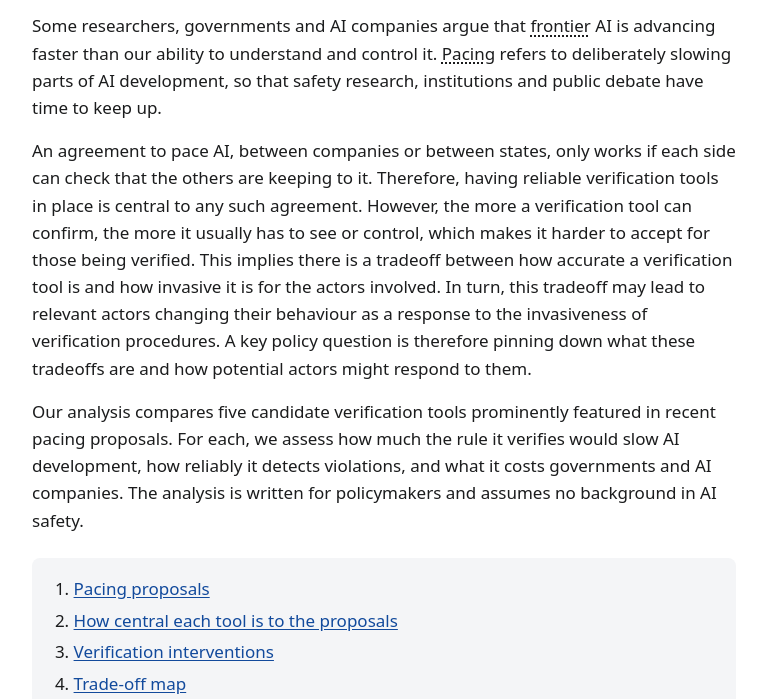
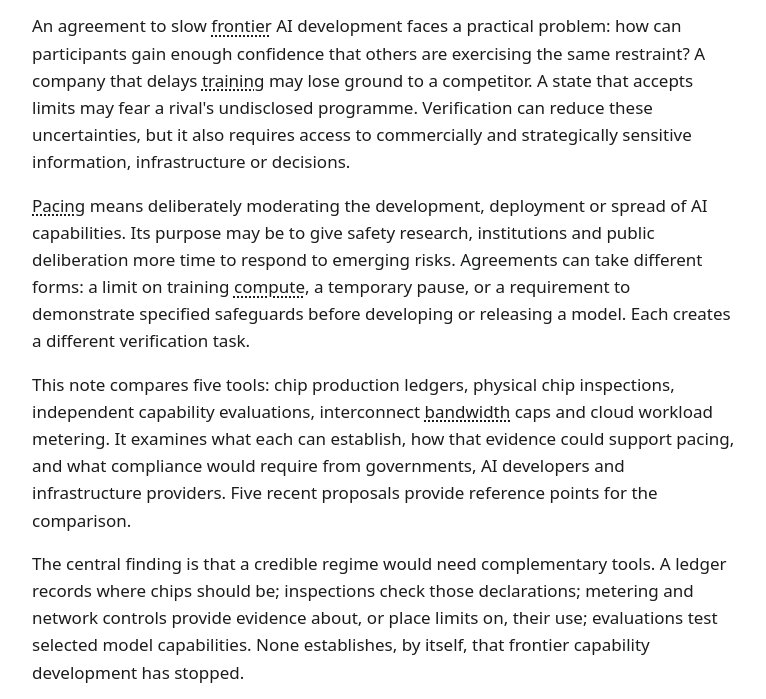
Before and after one commit to AntiliaV/ai-pivot, a plain HTML site: page 3. Own projects/Pacing — verification vs invasiveness/2. Code/pacing-explorer/index.html in a window 1280 px wide. Shown: the part 82-781 px from the top of the page, without its empty margins (128-894 px from the left). Drawn offline with Linux system fonts and the light colour scheme.

Commit message:
Explorer v2.4 text: synced to Website text.md
New six-paragraph introduction, an introduction above the tool boxes, and the
package section ("What could a package include?") shown above the builder's
controls. Dependency reasons now come from the Supporting measures list. The map
caption and title are dropped because Website text.md no longer has the map.

Co-Authored-By: Claude Opus 5.5 <noreply@anthropic.com>

```diff
--- a/3. Own projects/Pacing — verification vs invasiveness/2. Code/pacing-explorer/css/style.css
+++ b/3. Own projects/Pacing — verification vs invasiveness/2. Code/pacing-explorer/css/style.css
@@ -60,7 +60,7 @@ h5 { font-size: 1rem; margin: 1rem 0 .3rem; }
 h1:focus { outline: none; }
 
 p, ul, ol, dl { margin: 0 0 1rem; }
-.intro p, section > p, .tool-head + section p, section ul.bullets, section ol.bullets, .proposal-list { max-width: var(--measure); }
+.intro p, section > p, .builder-text p, .tool-head + section p, section ul.bullets, section ol.bullets, .proposal-list { max-width: var(--measure); }
 .intro { margin-bottom: 1.5rem; }
 
 strong { font-weight: 650; }
--- a/3. Own projects/Pacing — verification vs invasiveness/2. Code/pacing-explorer/data/interventions.js
+++ b/3. Own projects/Pacing — verification vs invasiveness/2. Code/pacing-explorer/data/interventions.js
@@ -14,9 +14,12 @@
 window.PACING_DATA = {
   "siteTitle": "Verifying agreements to pace AI",
   "introduction": [
-    "Some researchers, governments and AI companies argue that frontier AI is advancing faster than our ability to understand and control it. Pacing refers to deliberately slowing parts of AI development, so that safety research, institutions and public debate have time to keep up.",
-    "An agreement to pace AI, between companies or between states, only works if each side can check that the others are keeping to it. Therefore, having reliable verification tools in place is central to any such agreement. However, the more a verification tool can confirm, the more it usually has to see or control, which makes it harder to accept for those being verified. This implies there is a tradeoff between how accurate a verification tool is and how invasive it is for the actors involved. In turn, this tradeoff may lead to relevant actors changing their behaviour as a response to the invasiveness of verification procedures. A key policy question is therefore pinning down what these tradeoffs are and how potential actors might respond to them.",
-    "Our analysis compares five candidate verification tools prominently featured in recent pacing proposals. For each, we assess how much the rule it verifies would slow AI development, how reliably it detects violations, and what it costs governments and AI companies. The analysis is written for policymakers and assumes no background in AI safety."
+    "An agreement to slow frontier AI development faces a practical problem: how can participants gain enough confidence that others are exercising the same restraint? A company that delays training may lose ground to a competitor. A state that accepts limits may fear a rival's undisclosed programme. Verification can reduce these uncertainties, but it also requires access to commercially and strategically sensitive information, infrastructure or decisions.",
+    "Pacing means deliberately moderating the development, deployment or spread of AI capabilities. Its purpose may be to give safety research, institutions and public deliberation more time to respond to emerging risks. Agreements can take different forms: a limit on training compute, a temporary pause, or a requirement to demonstrate specified safeguards before developing or releasing a model. Each creates a different verification task.",
+    "This note compares five tools: chip production ledgers, physical chip inspections, independent capability evaluations, interconnect bandwidth caps and cloud workload metering. It examines what each can establish, how that evidence could support pacing, and what compliance would require from governments, AI developers and infrastructure providers. Five recent proposals provide reference points for the comparison.",
+    "The central finding is that a credible regime would need complementary tools. A ledger records where chips should be; inspections check those declarations; metering and network controls provide evidence about, or place limits on, their use; evaluations test selected model capabilities. None establishes, by itself, that frontier capability development has stopped.",
+    "The design challenge is therefore to obtain enough assurance about a specified restriction while limiting unnecessary disclosure, disruption and external control. More access can improve assurance, but it can also make an agreement harder to negotiate and sustain. Better technical design and governance may reduce both problems.",
+    "This is a comparison of verification options, rather than an assessment of whether any particular pause is justified. It develops one part of the research agenda in [*Pacing the Frontier*](https://pacing.tech/): understanding how verification requirements and the responses they induce affect the prospects for coordinated restraint."
   ],
   "proposals": {
     "intro": "We use five recently published pacing proposals as reference points; each mentions which verification tools it would rely on.",
@@ -137,8 +140,21 @@ window.PACING_DATA = {
     ],
     "legend": "**Core:** central or required. **Partial:** a broader or closely related check is discussed. **Option:** described as a possibility, without commitment. **—:** not discussed."
   },
-  "caption": "Each marker represents one tool, or several tools with the same scores. Tools further right are more invasive for AI labs, while tools higher up are better at detecting violations; the most attractive tools therefore sit in the top left, combining high assurance with little intrusion.",
-  "builderIntro": "Given a set of priorities, the tool below suggests a combination of verification tools and explains the reasoning behind each choice.",
+  "toolsIntro": "The tools address different parts of the problem. The first two establish an inventory and check its physical counterpart. The remaining three examine capabilities, restrict communication or account for compute use.",
+  "builder": {
+    "intro": [
+      "The package explorer uses the assessments in this note to illustrate how different priorities change the selection of tools. Up to three priorities and a preferred limit on invasiveness can be selected. The explanation shows which tools meet the scoring rule, which are added as supporting measures, and what trade-offs follow.",
+      "The result is a starting point for discussion. It does not estimate the combined probability of detecting violations, the total cost of a regime or the likelihood that states would accept it. Several tools may share the same blind spot, and a package can require more access than any headline mechanism suggests."
+    ],
+    "supportingLead": "Supporting measures in the configuration assessed here:",
+    "supporting": [
+      "**Physical chip inspection is linked to the chip ledger.** The ledger supplies the declared inventory against which inspectors check a facility. Inspections can also use other records or investigate suspected sites, so this is a design choice for the explorer rather than a universal prerequisite for inspection.",
+      "**A physical interconnect cap is linked to inspection.** Inspectors check network layouts and physical restrictions. Seals, monitoring or other controls are needed to maintain confidence between visits; a visit alone cannot establish that cables will remain disconnected afterwards."
+    ],
+    "closing": [
+      "The explorer checks each tool together with all its required supporting measures. If any component exceeds the selected invasiveness ceiling, that candidate is omitted and the conflict is explained. Relaxing the ceiling reveals the alternative; supporting tools are never added above the limit automatically."
+    ]
+  },
   "interventions": [
     {
       "id": "ledger",
@@ -361,7 +377,7 @@ window.PACING_DATA = {
         "ledger"
       ],
       "dependsOnWhy": {
-        "ledger": "Inspectors check the chips on site against the ledger's record of which chips should be there."
+        "ledger": "The ledger supplies the declared inventory against which inspectors check a facility."
       },
       "sources": [
         "**Agenda:** Douglas et al. (2026), [*Pacing the Frontier: A Framework & Research Agenda*](https://pacing.tech/).",
@@ -602,7 +618,7 @@ window.PACING_DATA = {
         "inspections"
       ],
       "dependsOnWhy": {
-        "inspections": "Physical caps must be checked on site, so that cables are not reconnected after a visit."
+        "inspections": "Inspectors check network layouts and physical restrictions."
       },
       "sources": [
         "**Agenda:** Douglas et al. (2026), [*Pacing the Frontier: A Framework & Research Agenda*](https://pacing.tech/).",
--- a/3. Own projects/Pacing — verification vs invasiveness/2. Code/pacing-explorer/data/method.js
+++ b/3. Own projects/Pacing — verification vs invasiveness/2. Code/pacing-explorer/data/method.js
@@ -16,8 +16,7 @@ window.PACING_METHOD = {
     "proposals": "Pacing proposals",
     "ranking": "How central each tool is to the proposals",
     "tools": "Verification interventions",
-    "map": "Trade-off map",
-    "builder": "Build a verification package",
+    "builder": "What could a package include?",
     "appendix": "Appendix",
     "howWeScore": "How we score",
     "glossary": "Glossary"
@@ -38,9 +37,7 @@ window.PACING_METHOD = {
     "contribution": "Under ideal conditions, how does this contribute to pacing?",
     "failures": "Failure scenarios",
     "burden": "Regulatory burden",
-    "sources": "Sources",
-    "xAxis": "Invasiveness for AI labs",
-    "yAxis": "Detects violations"
+    "sources": "Sources"
   },
   "howWeScore": {
     "intro": "We score each tool on six criteria, shown on five-point meters (dots for what a tool achieves, squares for what it costs). A verification tool does not itself slow AI development; what matters is whether the rule it lets us check would slow it if fully respected. \"Relevance to pacing\" therefore asks how many routes to more capable AI the verified rule would close. We distinguish four routes: more computing power for training, better algorithms, more training after the main run, and better ways of drawing out what a model can already do.",
--- a/3. Own projects/Pacing — verification vs invasiveness/2. Code/pacing-explorer/js/app.js
+++ b/3. Own projects/Pacing — verification vs invasiveness/2. Code/pacing-explorer/js/app.js
@@ -314,8 +314,9 @@
     return s;
   }
 
-  function renderCards() {
+  function renderCards(ctx) {
     var s = h("section", { id: "tools", "aria-labelledby": "tools-title" }, [sectionHead("tools", T.tools)]);
+    s.appendChild(para(DATA.toolsIntro, ctx));
     s.appendChild(h("ul", { class: "cards" }, interventions.map(function (iv) {
       return h("li", { class: "card" }, [
         h("h3", null, iv.name),
@@ -386,7 +387,7 @@
 
     view.appendChild(renderProposals(ctx));
     view.appendChild(renderRanking(ctx));
-    view.appendChild(renderCards());
+    view.appendChild(renderCards(ctx));
     view.appendChild(renderMap(ctx));
     currentChart.render();
     view.appendChild(renderBuilder(ctx));
@@ -661,7 +662,13 @@
   function renderBuilder(pageCtx) {
     var formCtx = newCtx(pageCtx);
     var s = h("section", { id: "builder", "aria-labelledby": "builder-title" }, [sectionHead("builder", T.builder)]);
-    s.appendChild(para(DATA.builderIntro, pageCtx));
+    var bt = DATA.builder;
+    s.appendChild(h("div", { class: "builder-text" }, [
+      bt.intro.map(function (p) { return para(p, pageCtx); }),
+      para(bt.supportingLead, pageCtx),
+      h("ul", { class: "bullets" }, bt.supporting.map(function (it) { return h("li", null, rich(it, pageCtx)); })),
+      bt.closing.map(function (p) { return para(p, pageCtx); })
+    ]));
 
     var output = h("div", { class: "builder-output", "aria-label": "Suggested package" });
     var status = h("p", { class: "visually-hidden", role: "status" });
```
